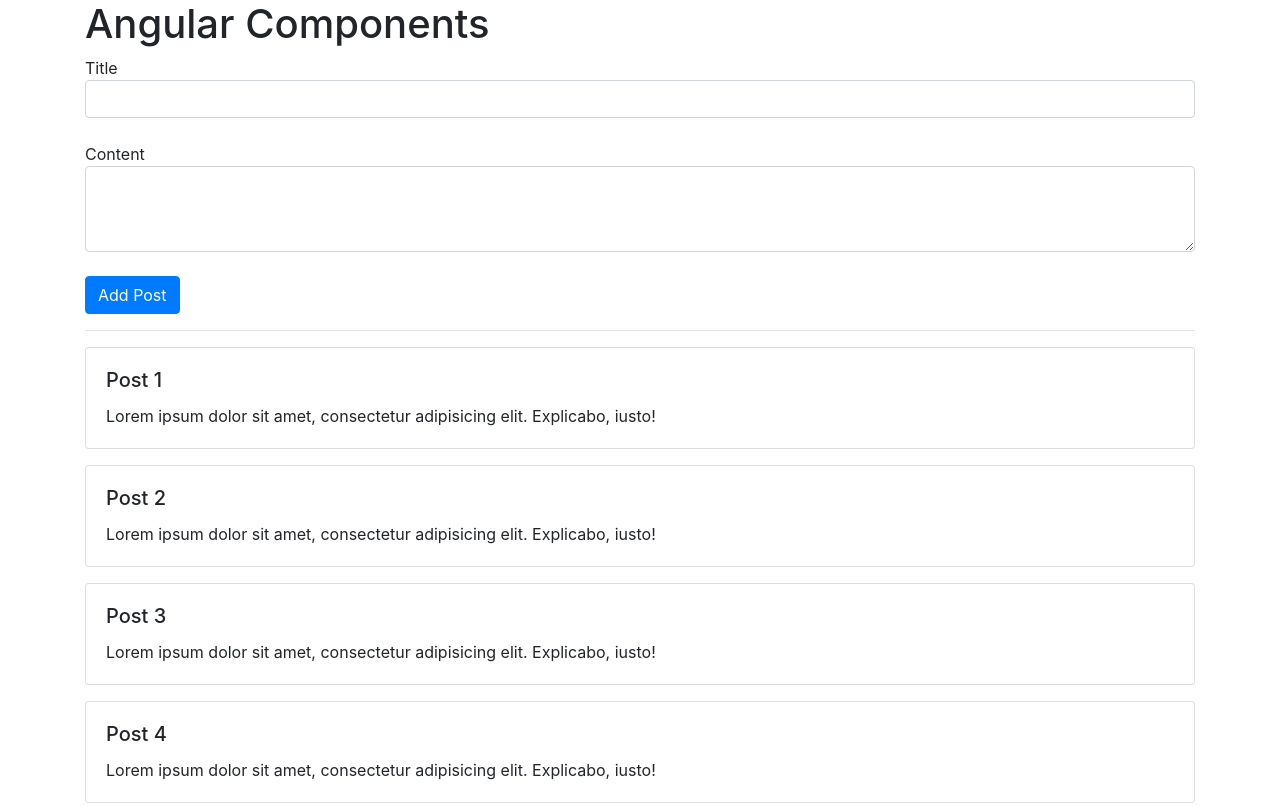
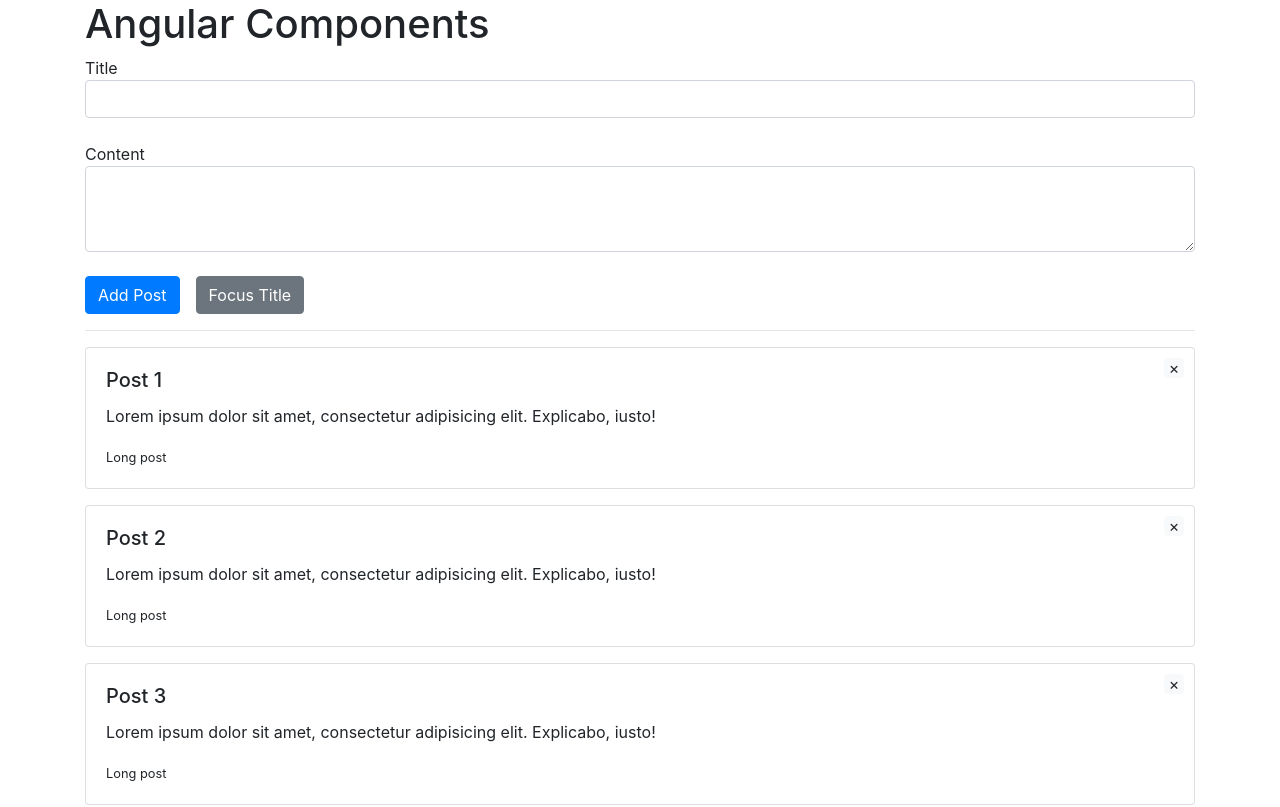
Before and after one commit to edward-dev26/first-angular-app, an Angular app: page / in a window 1280 px wide. Shown: the top 807 px of the page. Built offline with nearby package versions, Linux system fonts and the light colour scheme.

Commit message:
Finish posts page

```diff
--- a/src/app/app.component.html
+++ b/src/app/app.component.html
@@ -1,12 +1,18 @@
 <div class="container">
   <h1>Angular Components</h1>
 
-  <app-post-form></app-post-form>
+  <app-post-form (onAdd)="addPost($event)"></app-post-form>
 
   <hr>
 
   <app-post
     *ngFor="let post of posts"
     [post]="post"
-  ></app-post>
+    (onDelete)="deletePost($event)"
+  >
+    <small *ngIf="post.content.length > 5; else short">Long post</small>
+    <ng-template #short>
+      <small>Short post</small>
+    </ng-template>
+  </app-post>
 </div>
--- a/src/app/app.component.ts
+++ b/src/app/app.component.ts
@@ -15,9 +15,17 @@
 export class AppComponent {
   title = 'Hello Angular World';
   posts: Array<IPost> = [
-    {title: 'Post 1', content: 'Lorem ipsum dolor sit amet, consectetur adipisicing elit. Explicabo, iusto!'},
-    {title: 'Post 2', content: 'Lorem ipsum dolor sit amet, consectetur adipisicing elit. Explicabo, iusto!'},
-    {title: 'Post 3', content: 'Lorem ipsum dolor sit amet, consectetur adipisicing elit. Explicabo, iusto!'},
-    {title: 'Post 4', content: 'Lorem ipsum dolor sit amet, consectetur adipisicing elit. Explicabo, iusto!'},
+    {id: 1, title: 'Post 1', content: 'Lorem ipsum dolor sit amet, consectetur adipisicing elit. Explicabo, iusto!'},
+    {id: 2, title: 'Post 2', content: 'Lorem ipsum dolor sit amet, consectetur adipisicing elit. Explicabo, iusto!'},
+    {id: 3, title: 'Post 3', content: 'Lorem ipsum dolor sit amet, consectetur adipisicing elit. Explicabo, iusto!'},
+    {id: 4, title: 'Post 4', content: 'Lorem ipsum dolor sit amet, consectetur adipisicing elit. Explicabo, iusto!'},
   ];
+
+  addPost(post) {
+    this.posts.unshift(post);
+  }
+
+  deletePost(id: number) {
+    this.posts = this.posts.filter(post => post.id !== id);
+  }
 }
--- a/src/app/post-form/post-form.component.html
+++ b/src/app/post-form/post-form.component.html
@@ -1,13 +1,37 @@
 <form>
   <div class="form-group">
     <label class="w-100">Title
-      <input type="email" class="form-control">
+      <input
+        type="email"
+        class="form-control"
+        [(ngModel)]="post.title"
+        [ngModelOptions]="{standalone: true}"
+        #titleInput
+      >
     </label>
   </div>
   <div class="form-group">
     <label class="w-100">Content
-      <textarea class="form-control" rows="3"></textarea>
+      <textarea
+        class="form-control"
+        rows="3"
+        [(ngModel)]="post.content"
+        [ngModelOptions]="{standalone: true}"
+      ></textarea>
     </label>
   </div>
-  <button type="submit" class="btn btn-primary">Add Post</button>
+  <button
+    type="submit"
+    class="btn btn-primary"
+    (click)="addPost()"
+  >
+    Add Post
+  </button>
+  <button
+    type="submit"
+    class="btn btn-secondary ml-3"
+    (click)="focusTitle()"
+  >
+    Focus Title
+  </button>
 </form>
--- a/src/app/post-form/post-form.component.ts
+++ b/src/app/post-form/post-form.component.ts
@@ -1,13 +1,33 @@
-import { Component, OnInit } from '@angular/core';
+import {Component, ElementRef, EventEmitter, OnInit, Output, ViewChild} from '@angular/core';
+import {IPost} from '../app.component';
 
 @Component({
   selector: 'app-post-form',
   templateUrl: './post-form.component.html',
   styleUrls: ['./post-form.component.scss']
 })
+
 export class PostFormComponent implements OnInit {
+  @Output() onAdd = new EventEmitter<IPost>();
+  @ViewChild('titleInput') titleInputRef: ElementRef<HTMLInputElement>;
 
-  constructor() { }
+  post: IPost = {
+    title: '',
+    content: ''
+  };
+
+  addPost() {
+    const post: IPost = {
+      ...this.post,
+      id: Date.now()
+    };
+
+    this.onAdd.emit(post);
+  }
+
+  focusTitle() {
+    this.titleInputRef.nativeElement.focus();
+  }
 
   ngOnInit(): void {
   }
--- a/src/app/post/post.component.html
+++ b/src/app/post/post.component.html
@@ -1,6 +1,8 @@
-<div class="card mb-3">
+<div class="post card mb-3">
   <div class="card-body">
     <h5 class="card-title">{{post.title}}</h5>
     <p class="card-text">{{post.content}}</p>
+    <ng-content></ng-content>
   </div>
+  <button (click)="deletePost()" class="post__delete btn btn-light">&times;</button>
 </div>
--- a/src/app/post/post.component.scss
+++ b/src/app/post/post.component.scss
@@ -0,0 +1,15 @@
+.post {
+  position: relative;
+
+  &__delete {
+    width: 20px;
+    height: 20px;
+    position: absolute;
+    top: 10px;
+    right: 10px;
+    padding: 0;
+    display: flex;
+    align-items: center;
+    justify-content: center;
+  }
+}
--- a/src/app/post/post.component.ts
+++ b/src/app/post/post.component.ts
@@ -1,4 +1,4 @@
-import {Component, Input} from '@angular/core';
+import {Component, EventEmitter, Input, Output} from '@angular/core';
 import {IPost} from '../app.component';
 
 @Component({
@@ -6,6 +6,12 @@
   templateUrl: './post.component.html',
   styleUrls: ['./post.component.scss']
 })
+
 export class PostComponent {
   @Input() post: IPost;
+  @Output() onDelete = new EventEmitter<number>();
+
+  deletePost() {
+    this.onDelete.emit(this.post.id);
+  }
 }
--- a/tslint.json
+++ b/tslint.json
@@ -129,7 +129,7 @@
     "no-input-rename": true,
     "no-inputs-metadata-property": true,
     "no-output-native": true,
-    "no-output-on-prefix": true,
+    "no-output-on-prefix": false,
     "no-output-rename": true,
     "no-outputs-metadata-property": true,
     "template-banana-in-box": true,
```
